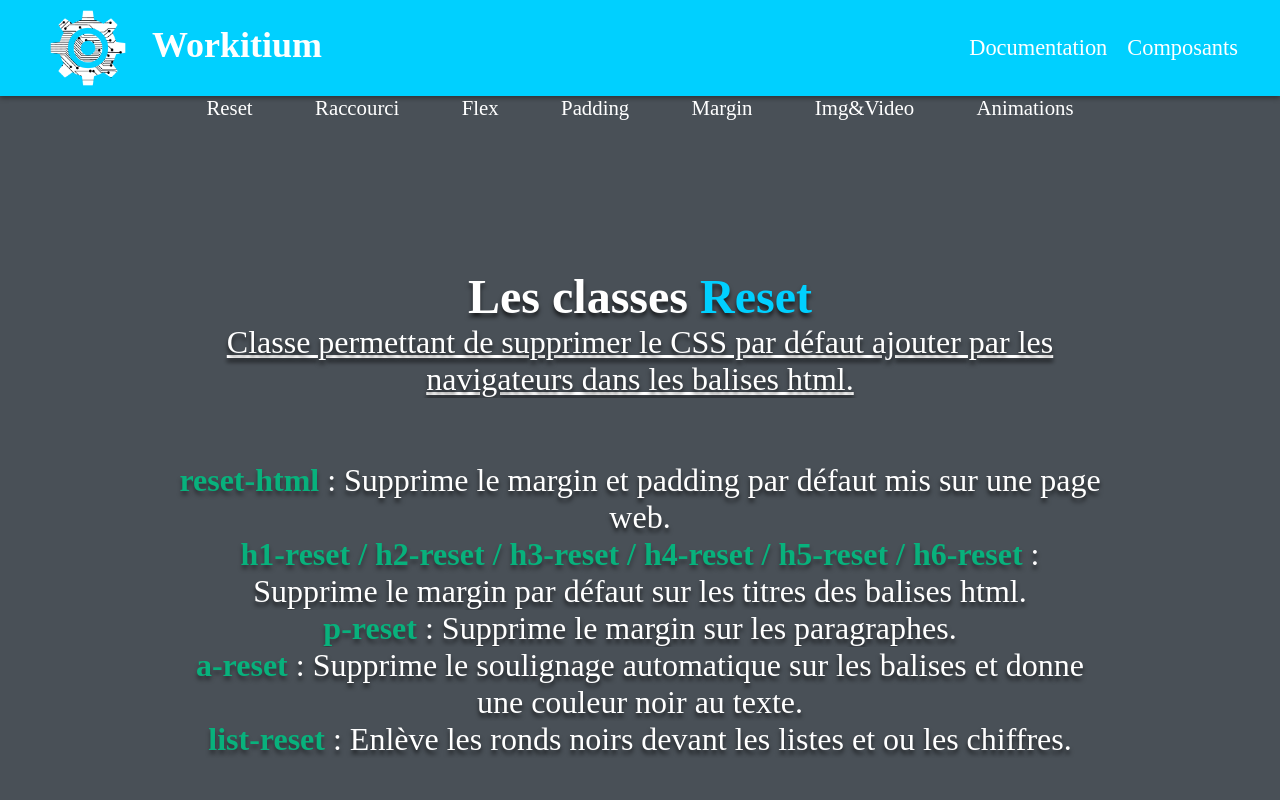
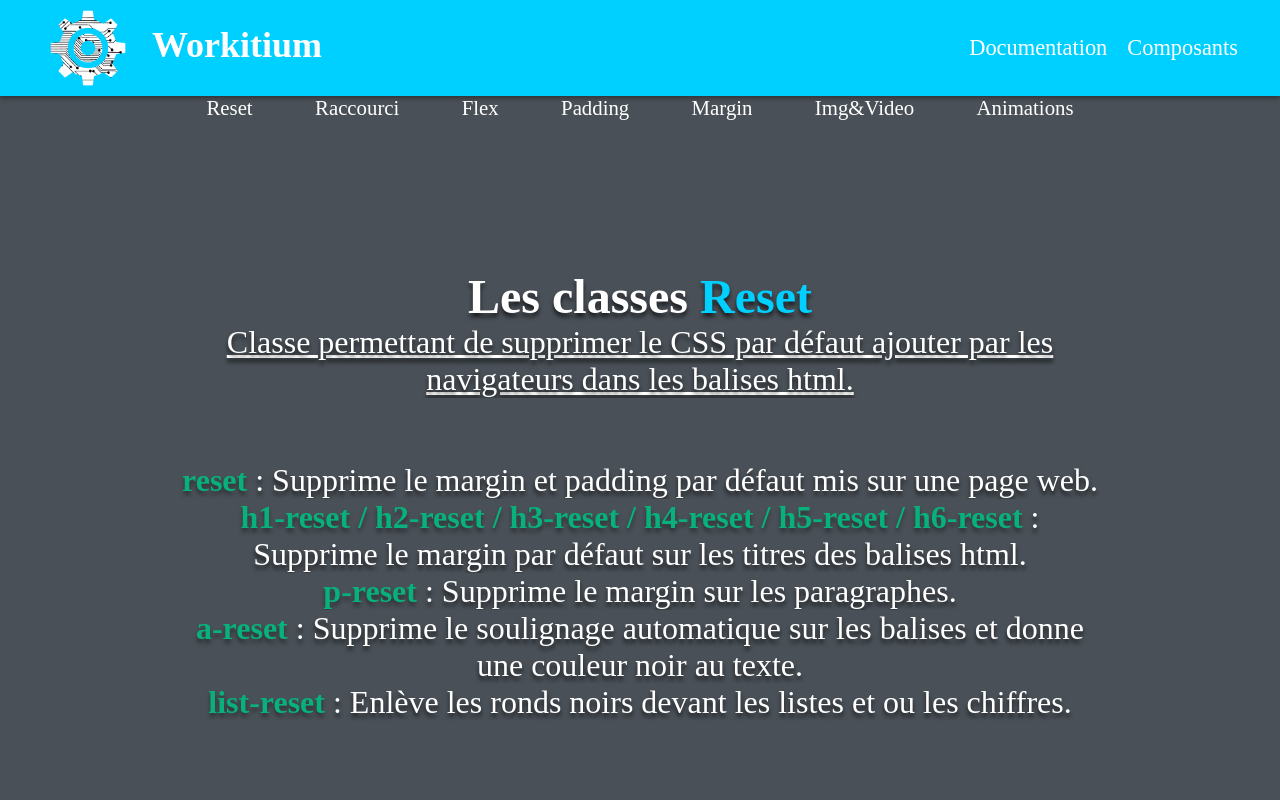
Before and after one commit to nixiz0/Workitium-Web, a React (Create React App) app: page /documentation in a window 1280 px wide. Shown: the top 800 px of the page. Built offline with nearby package versions, Linux system fonts and the light colour scheme.

Commit message:
Add modif of the reset class

```diff
--- a/src/Documentation.jsx
+++ b/src/Documentation.jsx
@@ -28,7 +28,7 @@ function Documentation() {
                     Classe permettant de supprimer le CSS par défaut ajouter par les navigateurs dans les balises html.
                 </p>
                 <p>
-                    <b class="code_class_css">reset-html</b> : Supprime le margin et padding par défaut mis sur une page web.
+                    <b class="code_class_css">reset</b> : Supprime le margin et padding par défaut mis sur une page web.
                 </p>
                 <p>
                     <b class="code_class_css">h1-reset / h2-reset / h3-reset / h4-reset / h5-reset / h6-reset</b> :
--- a/src/workitium-css/Workitium.css
+++ b/src/workitium-css/Workitium.css
@@ -3,7 +3,7 @@
 /***************************************************************************/
 /*(remove the default css add by browsers)*/
 
-.reset-html {
+.reset {
     padding: 0;
     margin: 0;
     list-style: none;
```
